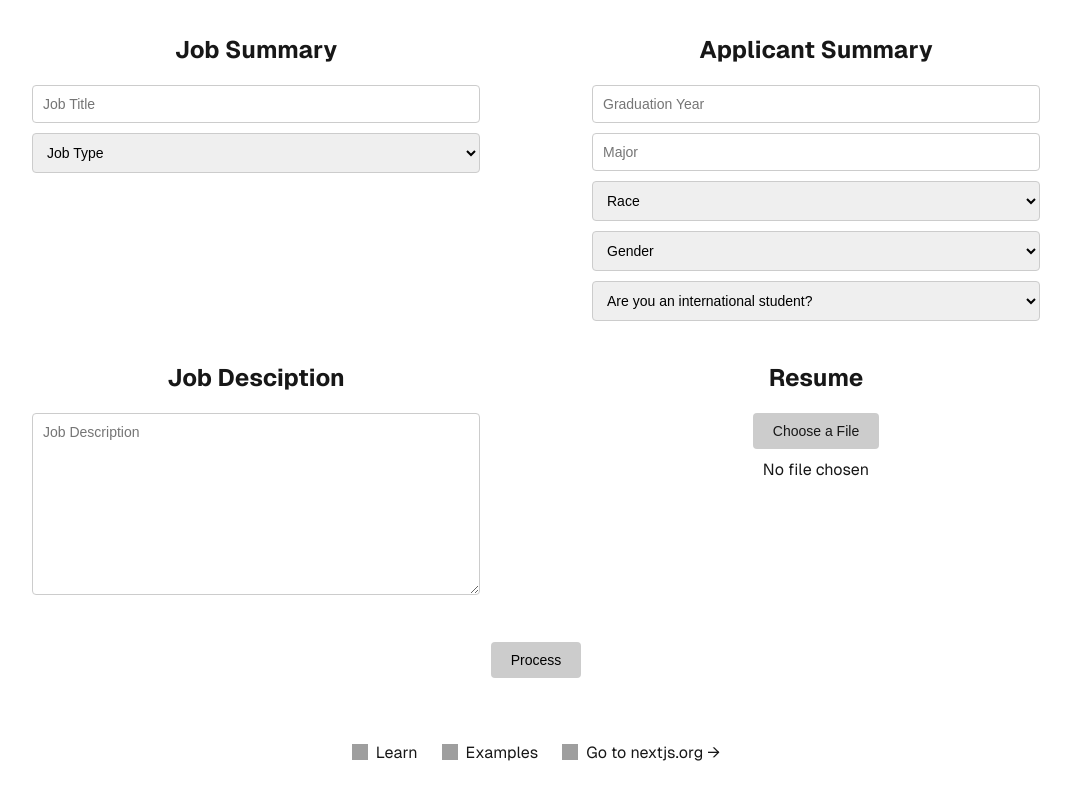
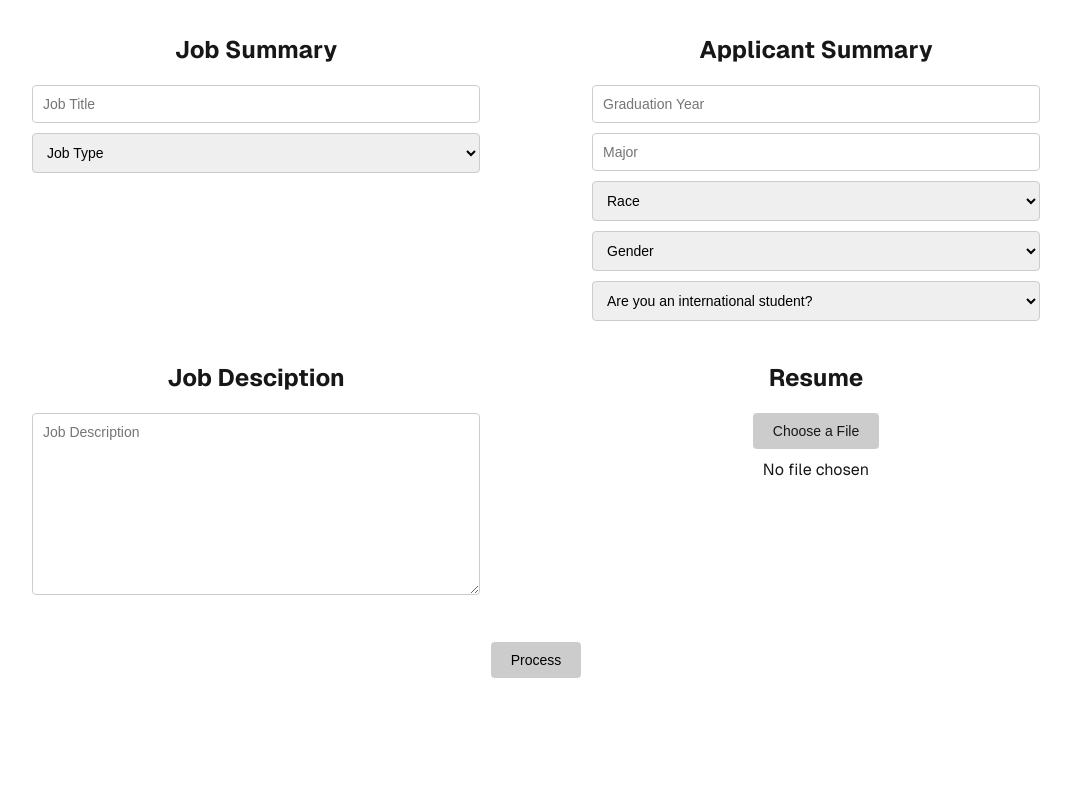
Before and after one commit to hiepnguyenduc2005/ResuMate, a Next.js app: page / in a window 1280 px wide. Shown: the part 200-1000 px from the top of the page, without its empty margins (104-1175 px from the left). Built offline with nearby package versions, Linux system fonts and the light colour scheme; grey boxes are pictures that could not be loaded.

Commit message:
frontend

```diff
--- a/app/page.js
+++ b/app/page.js
@@ -14,23 +14,31 @@ import { useState } from "react";
 
 export default function Home() {
   const [processed, setProcessed] = useState(false);
+  const [jobMeta, setJobMeta] = useState({'jobTitle': '', 'jobType': ''});
+  const [studentMeta, setStudentMeta] = useState({'gradYear': '', 'major': '', 'race': '', 'gender': '',
+    'sponsor': ''});
+  const [jobDes, setJobDes] = useState('');
+  const [resume, setResume] = useState(null);
+  const [feedback, setFeedback] = useState('');
+  const [chatbot, setChatbot] = useState('');
+
 
   return (
     <div className={styles.page}>
       <main className={styles.main}>
         <h1 className={styles.h1}>ResuMate</h1>
         <div className={styles.row}>
-          <JobMeta />
-          <StudentMeta />
+          <JobMeta jobMeta={jobMeta} setJobMeta={setJobMeta} />
+          <StudentMeta studentMeta={studentMeta} setStudentMeta={setStudentMeta} />
         </div>
         <div className={styles.row}>
-          <JobDes />
-          <Resume />
+          <JobDes jobDes={jobDes} setJobDes={setJobDes} />
+          <Resume resume={resume} setResume={setResume} setProcessed={setProcessed}/>
         </div>
         {processed ? (
         <div className={styles.row}>
-          <Feedback />
-          <Chatbot />
+          <Feedback feedback={feedback} setFeedback={setFeedback}/>
+          <Chatbot chatbot={chatbot} setChatbot={setChatbot} />
         </div>
         ) : (
           <div className={styles.row0}>
@@ -39,48 +47,6 @@ export default function Home() {
         )}
       </main>
       <footer className={styles.footer}>
-        <a
-          href="https://nextjs.org/learn?utm_source=create-next-app&utm_medium=appdir-template&utm_campaign=create-next-app"
-          target="_blank"
-          rel="noopener noreferrer"
-        >
-          <Image
-            aria-hidden
-            src="https://nextjs.org/icons/file.svg"
-            alt="File icon"
-            width={16}
-            height={16}
-          />
-          Learn
-        </a>
-        <a
-          href="https://vercel.com/templates?framework=next.js&utm_source=create-next-app&utm_medium=appdir-template&utm_campaign=create-next-app"
-          target="_blank"
-          rel="noopener noreferrer"
-        >
-          <Image
-            aria-hidden
-            src="https://nextjs.org/icons/window.svg"
-            alt="Window icon"
-            width={16}
-            height={16}
-          />
-          Examples
-        </a>
-        <a
-          href="https://nextjs.org?utm_source=create-next-app&utm_medium=appdir-template&utm_campaign=create-next-app"
-          target="_blank"
-          rel="noopener noreferrer"
-        >
-          <Image
-            aria-hidden
-            src="https://nextjs.org/icons/globe.svg"
-            alt="Globe icon"
-            width={16}
-            height={16}
-          />
-          Go to nextjs.org →
-        </a>
       </footer>
     </div>
   );
--- a/components/chatbot.js
+++ b/components/chatbot.js
@@ -1,12 +1,10 @@
 import React from 'react';
-import { useState } from 'react';
 import styles from './components.module.css';
 
-export default function Chatbot() {
-    const [jobDes, setJobDes] = useState('');
+export default function Chatbot({chatbot, setChatbot}) {
 
     const handleChange = (e) => {
-        setJobDes(e.target.value);
+        setChatbot(e.target.value);
     }
 
     return (
@@ -14,7 +12,7 @@ export default function Chatbot() {
         <h2>Chatbot</h2>
         <br/>
         <form className={styles.form}>
-            <textarea rows="10" cols="50" name="jobDes" placeholder="Job Description" value={jobDes} onChange={handleChange}/>
+            <textarea rows="10" cols="50" name="jobDes" placeholder="Chatbot" value={chatbot} onChange={handleChange}/>
             <br/>
         </form>
         </div>
--- a/components/feedback.js
+++ b/components/feedback.js
@@ -1,12 +1,10 @@
 import React from 'react';
-import { useState } from 'react';
 import styles from './components.module.css';
 
-export default function Feedback() {
-    const [jobDes, setJobDes] = useState('');
+export default function Feedback({feedback, setFeedback}) {
 
     const handleChange = (e) => {
-        setJobDes(e.target.value);
+        setFeedback(e.target.value);
     }
 
     return (
@@ -14,7 +12,7 @@ export default function Feedback() {
         <h2>Feedback</h2>
         <br/>
         <form className={styles.form}>
-            <textarea rows="10" cols="50" name="jobDes" placeholder="Job Description" value={jobDes} onChange={handleChange}/>
+            <textarea rows="10" cols="50" name="feedback" placeholder="Feedback" value={feedback} onChange={handleChange}/>
             <br/>
         </form>
         </div>
--- a/components/job_des.js
+++ b/components/job_des.js
@@ -1,9 +1,7 @@
 import React from 'react';
-import { useState } from 'react';
 import styles from './components.module.css';
 
-export default function JobDes() {
-    const [jobDes, setJobDes] = useState('');
+export default function JobDes({jobDes, setJobDes}) {
 
     const handleChange = (e) => {
         setJobDes(e.target.value);
--- a/components/job_meta.js
+++ b/components/job_meta.js
@@ -1,9 +1,7 @@
 import React from 'react';
-import { useState } from 'react';
 import styles from './components.module.css';
 
-export default function JobMeta() {
-    const [jobMeta, setJobMeta] = useState({'jobTitle': '', 'jobType': ''});
+export default function JobMeta({jobMeta, setJobMeta}) {
 
     const handleChange = (e) => {
         const {name, value} = e.target;
--- a/components/process.js
+++ b/components/process.js
@@ -1,5 +1,4 @@
 import React from 'react';
-import { useState } from 'react';
 import styles from './components.module.css';
 
 export default function Process({handleProcessed}) {
--- a/components/resume.js
+++ b/components/resume.js
@@ -1,11 +1,11 @@
-import React, { useState } from 'react';
+import React from 'react';
 import styles from './components.module.css';
 
-export default function Resume() {
-    const [resume, setResume] = useState(null);
+export default function Resume({resume, setResume, setProcessed}) {
 
     const handleChange = (e) => {
         setResume(e.target.files[0]);
+        setProcessed(false);
     }
 
     return (
--- a/components/student_meta.js
+++ b/components/student_meta.js
@@ -1,10 +1,7 @@
 import React from 'react';
-import { useState } from 'react';
 import styles from './components.module.css';
 
-export default function StudentMeta() {
-    const [studentMeta, setStudentMeta] = useState({'gradYear': '', 'major': '', 'race': '', 'gender': '',
-        'sponsor': ''});
+export default function StudentMeta({studentMeta, setStudentMeta}) {
     const handleChange = (e) => {
         const {name, value} = e.target;
         setStudentMeta(prevState => ({
```
Also changed, not shown: components/components.module.css (line endings or trailing spaces).
